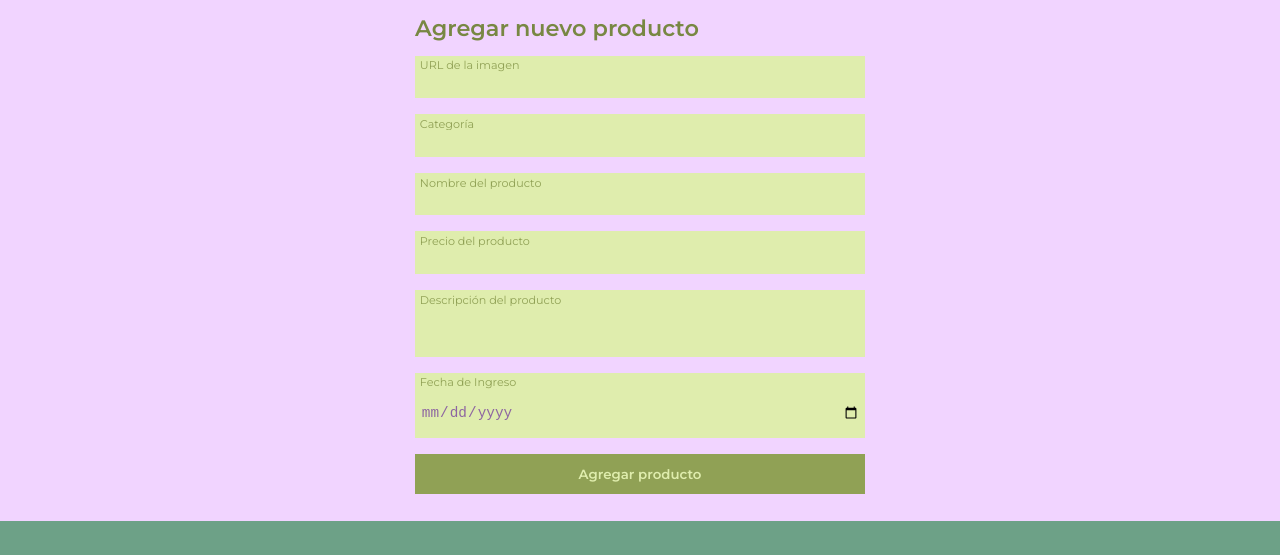
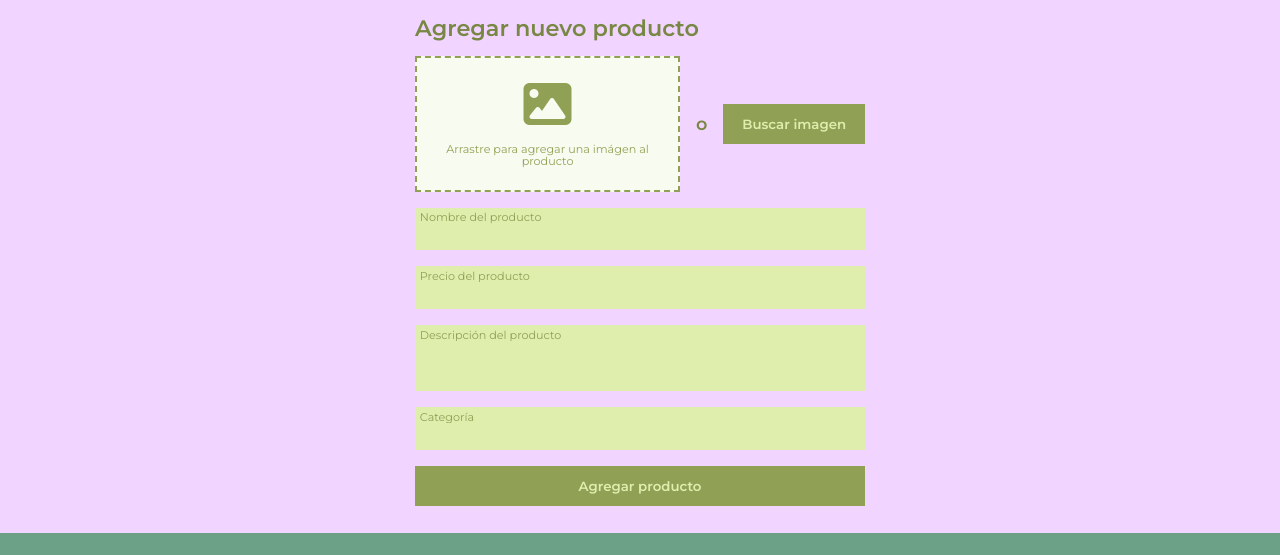
Before and after one commit to archersmack/03_DogcaT__Tienda-para-mascotasgeek__Ecommerce, a plain HTML site: page links/03_menuAdministrador.html in a window 1280 px wide. Shown: the part 66-621 px from the top of the page. Drawn offline with Linux system fonts and the light colour scheme.

Commit message:
Se agrega campo para insertar imagenes en menu de Administrador

```diff
--- a/css/08_agregarProducto.css
+++ b/css/08_agregarProducto.css
@@ -22,6 +22,54 @@
     display: flex;
     flex-direction: column;
     gap: 1rem;
+}
+
+.agregarProducto__agregarImagen{
+    display: flex;
+    flex-direction: row;
+    justify-content: space-between;
+    align-items: center;
+    gap: 1rem;
+}
+
+.agregarProducto__arrastrarYsoltar{
+    height: 100px;
+    background: #f8fbef;
+    padding: 1rem;
+
+    display: flex;
+    flex-direction: column;
+    align-items: center;
+    justify-content: center;
+    flex-grow: 1;
+    gap: 1rem;
+
+    color: #90a155;
+    font-size: 0.7rem;
+    text-align: center;
+
+    border: solid 2.5px #90a155;
+    border-style: dashed;
+}
+
+.fa-solid--BuscarImagen{
+    font-size: 3rem;
+}
+
+.agregrarProducto__imagenArrastrarYsoltar{
+
+}
+
+.agregarProducto__o{
+    font-size: 1.1rem;
+    font-weight: 600;
+    color: #788743;
+}
+
+.agregarProducto__btnAddImage{
+    width: 35%;
+    background: #90a155;
+    color: #dfedad;
 }
 
 .agregarProducto__campoIndividual{
--- a/js/validaciones.js
+++ b/js/validaciones.js
@@ -12,16 +12,25 @@ function validarInput(eventoBlur){
 
         switch (tipoDeInputValidacion) {
             case "email":
-                eventoBlur.parentElement.querySelector(".input__messageError").innerHTML = "El campo  EMAIL no es válido o está incompleto. <br> El formato es: email@dominio.com";
+                eventoBlur.parentElement.querySelector(".input__messageError").innerHTML = "El campo EMAIL no es válido o está incompleto.<br> El formato es: email@dominio.com";
                 break;
             case "contraseña":
-                eventoBlur.parentElement.querySelector(".input__messageError").innerHTML = "El campo  CONTRASEÑA no es válido o está incompleto. <br> Debe tener entre 8 y 15 caracteres, debe tener mínimo una letra minúscula, una letra mayúscula, un número y no puede contener caracteres especiales.";
+                eventoBlur.parentElement.querySelector(".input__messageError").innerHTML = "El campo CONTRASEÑA no es válido o está incompleto.<br> Debe tener entre 8 y 15 caracteres, debe tener mínimo una letra minúscula, una letra mayúscula, un número y no puede contener caracteres especiales.";
                 break;
             case "nombre":
-                eventoBlur.parentElement.querySelector(".input__messageError").innerHTML = "El campo  NOMBRE no es válido o está incompleto. <br> Debe contener mínimo 3 caracteres.";
+                eventoBlur.parentElement.querySelector(".input__messageError").innerHTML = "El campo NOMBRE no es válido o está incompleto.<br> Debe contener mínimo 3 caracteres.";
                 break;
             case "mensaje":
-                eventoBlur.parentElement.querySelector(".input__messageError").innerHTML = "El campo  MENSAJE no es válido o está incompleto. <br> Debe contener mínimo 1 caracter y máximo 120.";
+                eventoBlur.parentElement.querySelector(".input__messageError").innerHTML = "El campo MENSAJE no es válido o está incompleto.<br> Debe contener mínimo 1 caracter y máximo 120.";
+                break;
+            case "precio":
+                eventoBlur.parentElement.querySelector(".input__messageError").innerHTML = "El campo PRECIO está incompleto.<br> Debe contener mínimo 3 números.";
+                break;
+            case "descripción":
+                eventoBlur.parentElement.querySelector(".input__messageError").innerHTML = "El campo DESCRIPCION no es válido o está incompleto.<br> Debe contener mínimo 3 caracteres y máximo 150.";
+                break;
+            case "categoria":
+                eventoBlur.parentElement.querySelector(".input__messageError").innerHTML = "El campo CATEGORIA no es válido o está incompleto.<br> Debe contener mínimo 3 caracteres y máximo 20.";
                 break;
         };
     };
@@ -43,6 +52,7 @@ inputs.forEach( (cadaInput) => {                                // Ahora se recc
 // =============== Autenticación de usuario ===============
 
 const botonValidUser = document.querySelector("[data-botonValidarUsuario]");
+console.log(botonValidUser);
 
 botonValidUser.addEventListener("click", (evento) => {
     evento.preventDefault();
@@ -55,7 +65,8 @@ botonValidUser.addEventListener("click", (evento) => {
         window.location.href = "../links/03_menuAdministrador.html";
     }else{
         alert("EL usuario o contraseña está errado.");
-        //window.location.href = "../links/03_menuAdministrador.html";
+        //window.location.href = "pagina html con mensaje de error (falta diseñar)";
     }
+});
 
-});
+// =============== Arrastrar y soltar imagen ===============
--- a/links/03_menuAdministrador.html
+++ b/links/03_menuAdministrador.html
@@ -49,35 +49,40 @@
                 </span>
             </button>
         </header>
+
         <main>
             <section class="agregarProducto CONTAINER">
                 <div class="agregarProducto__nuevoProducto">
                     <h1 class="agregarProducto__titulo">Agregar nuevo producto</h1>
                     <form action="" class="agregarProducto__formulario">
+                        <div class="agregarProducto__agregarImagen">
+                            <div class="agregarProducto__arrastrarYsoltar">
+                                <i class="fa-solid fa-image fa-solid--BuscarImagen"></i>
+                                <p class="agregarProducto__textoAddImage">Arrastre para agregar una imágen al producto</p>
+                            </div>
+                            <p class="agregarProducto__o">o</p>
+                            <button class="agregarProducto__btnAddImage boton">Buscar imagen</button>
+                        </div>
                         <div class="agregarProducto__campoIndividual">
-                            <label for="" class="agregarProducto__label">URL de la imagen</label>
-                            <input type="text" class="agregarProducto__input">
+                            <label for="" class="agregarProducto__label">Nombre del producto</label>
+                            <input type="text" class="agregarProducto__input" minlength="3" maxlength="20" required data-tipoinput="nombre">
+                        </div>
+                        <div class="agregarProducto__campoIndividual">
+                            <label for="" class="agregarProducto__label">Precio del producto</label>
+                            <input type="number" class="agregarProducto__input" required minlength="3" data-tipoinput="precio">
+                        </div>
+                        <div class="agregarProducto__campoIndividual">
+                            <label for="" class="agregarProducto__label">Descripción del producto</label>
+                            <input type="text" class="agregarProducto__input agregarProducto__input--descripcion" required minlength="3" maxlength="150" data-tipoinput="descripción">
                         </div>
                         <div class="agregarProducto__campoIndividual">
                             <label for="" class="agregarProducto__label">Categoría</label>
-                            <input type="text" class="agregarProducto__input">
+                            <input type="text" class="agregarProducto__input" required minlength="3" maxlength="20" data-tipoinput="categoria">
                         </div>
-                        <div class="agregarProducto__campoIndividual">
-                            <label for="" class="agregarProducto__label">Nombre del producto</label>
-                            <input type="text" class="agregarProducto__input">
-                        </div>
-                        <div class="agregarProducto__campoIndividual">
-                            <label for="" class="agregarProducto__label">Precio del producto</label>
-                            <input type="text" class="agregarProducto__input">
-                        </div>
-                        <div class="agregarProducto__campoIndividual">
-                            <label for="" class="agregarProducto__label">Descripción del producto</label>
-                            <input type="text" class="agregarProducto__input agregarProducto__input--descripcion">
-                        </div>
-                        <div class="agregarProducto__campoIndividual">
+                        <!-- <div class="agregarProducto__campoIndividual">
                             <label for="" class="agregarProducto__label">Fecha de Ingreso</label>
                             <input type="date" class="agregarProducto__input agregarProducto__input--descripcion">
-                        </div>
+                        </div> -->
                         <button class="agregarProducto__boton boton">Agregar producto</button>
                     </form>
                 </div>
```
